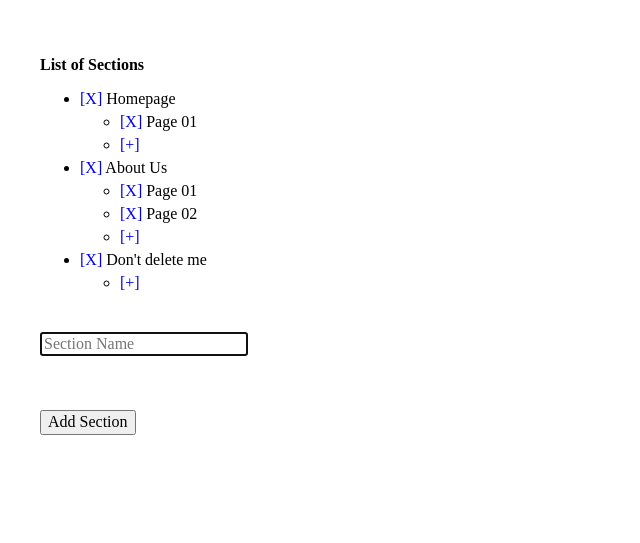
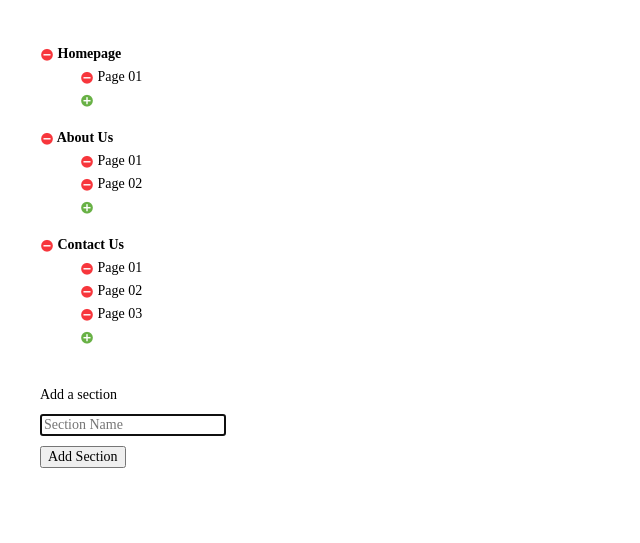
Before and after one commit to MarioDabrowski/listingapp, a PHP site: page / in a window 1280 px wide. Shown: the top 543 px of the page, without its empty margins (0-640 px from the left). Run offline with PHP 8.4, Linux system fonts and the light colour scheme; some libraries are stand-ins or nearby versions.

Commit message:
Added icon fonts and cleaned up the ui a bit

```diff
--- a/assets/css/main.css
+++ b/assets/css/main.css
@@ -1,14 +1,115 @@
 body {
   padding: 40px;
   line-height: 18px;
+  font-size: 14px;
 }
 
-a{text-decoration: none;}
+h2 {
+  margin: 0 0 20px 0;
+  text-decoration: underline;
+}
 
-.input-sub-section{display:none;}
-[data-name="cancel"]{display:none;}
+ul {
+  list-style-type: none;
+  margin: 0;
+  padding: 0;
+}
 
-input:disabled{border:0; font-weight: bold;}
+ul ul {
+  margin-left: 40px;
+  margin-bottom: 20px;
+}
 
-.section-list{margin-bottom:40px;}
-.section-list li{margin-top:5px;}
+.section-list > li {
+  font-weight: bold;
+}
+
+.section-list > li li {
+  font-weight: normal;
+}
+
+.form-notification {
+  margin-bottom: 10px;
+}
+
+.form-options {
+  margin-top: 10px;
+}
+
+button + button {
+  margin-left: 6px;
+}
+
+a {
+  text-decoration: none;
+}
+
+.add-item,
+.remove-item {
+  -webkit-transition: color 0.2s;
+  transition: color 0.2s;
+}
+
+.add-item {
+  color: #68b145;
+}
+
+.remove-item {
+  color: #f7363c;
+}
+
+.add-item:hover,
+.remove-item:hover {
+  color: #1e2022;
+}
+
+.input-sub-section {
+  display: none;
+}
+
+[data-name="cancel"] {
+  display: none;
+}
+
+input:disabled {
+  border: 0;
+  font-weight: bold;
+}
+
+.section-list {
+  margin-bottom: 40px;
+}
+
+.section-list li {
+  margin-top: 5px;
+}
+
+@font-face {
+  font-family: 'listing-icons';
+  src: url("../fonts/listing-icons.eot?-34ivej");
+  src: url("../fonts/listing-icons.eot?#iefix-34ivej") format("embedded-opentype"), url("../fonts/listing-icons.woff?-34ivej") format("woff"), url("../fonts/listing-icons.ttf?-34ivej") format("truetype"), url("../fonts/listing-icons.svg?-34ivej#listing-icons") format("svg");
+  font-weight: normal;
+  font-style: normal;
+}
+
+[class^="icon-"], [class*=" icon-"] {
+  font-family: 'listing-icons';
+  speak: none;
+  font-style: normal;
+  font-weight: normal;
+  font-variant: normal;
+  text-transform: none;
+  line-height: 1;
+  vertical-align: middle;
+  /* Better Font Rendering =========== */
+  -webkit-font-smoothing: antialiased;
+  -moz-osx-font-smoothing: grayscale;
+}
+
+.icon-minus:before {
+  content: "\6d";
+}
+
+.icon-plus:before {
+  content: "\70";
+}
--- a/assets/css/scss/main.scss
+++ b/assets/css/scss/main.scss
@@ -1,5 +1,70 @@
 @import 'mixins';
 
-body{
-	padding: 40px;
+body {
+  padding: 40px;
+  line-height: 18px;
+  font-size: 14px;
 }
+
+h2{margin:0 0 20px 0; text-decoration: underline;}
+
+ul{list-style-type:none; margin:0; padding:0;}
+ul ul{margin-left:40px; margin-bottom:20px;}
+
+.section-list > li{font-weight:bold;}
+.section-list > li li{font-weight:normal;}
+
+.form-notification{margin-bottom:10px;}
+.form-options{margin-top:10px;}
+
+button + button{margin-left:6px;}
+
+a{text-decoration: none;}
+
+.add-item,
+.remove-item{transition:color 0.2s;}
+.add-item{color:#68b145;}
+.remove-item{color:#f7363c;}
+.add-item:hover,
+.remove-item:hover{color:#1e2022;}
+
+.input-sub-section{display:none;}
+[data-name="cancel"]{display:none;}
+
+input:disabled{border:0; font-weight: bold;}
+
+.section-list{margin-bottom:40px;}
+.section-list li{margin-top:5px;}
+
+@font-face {
+	font-family: 'listing-icons';
+	src:url('../fonts/listing-icons.eot?-34ivej');
+	src:url('../fonts/listing-icons.eot?#iefix-34ivej') format('embedded-opentype'),
+		url('../fonts/listing-icons.woff?-34ivej') format('woff'),
+		url('../fonts/listing-icons.ttf?-34ivej') format('truetype'),
+		url('../fonts/listing-icons.svg?-34ivej#listing-icons') format('svg');
+	font-weight: normal;
+	font-style: normal;
+}
+
+[class^="icon-"], [class*=" icon-"] {
+	font-family: 'listing-icons';
+	speak: none;
+	font-style: normal;
+	font-weight: normal;
+	font-variant: normal;
+	text-transform: none;
+	line-height: 1;
+	vertical-align:middle;
+
+	/* Better Font Rendering =========== */
+	-webkit-font-smoothing: antialiased;
+	-moz-osx-font-smoothing: grayscale;
+}
+
+.icon-minus:before {
+	content: "\6d";
+}
+.icon-plus:before {
+	content: "\70";
+}
--- a/assets/js/main.js
+++ b/assets/js/main.js
@@ -39,20 +39,20 @@ $.getJSON('assets/json/listing.json', function(data) {
 		parentIndex = key;
 
 		addItem = '<li>';
-		addItem += '<a href="#" class="remove-item" data-index="section-' + key + '">[X]</a> ';
+		addItem += '<a href="#" class="remove-item icon-minus" data-index="section-' + key + '"></a> ';
 		addItem += val.section;
 		addItem += '<ul class="sub-section-list">';
 
 		if (listing.sections[key].subSections) {
 			$.each(listing.sections[key].subSections, function(key, val) {
 				addItem += '<li>';
-				addItem += '<a href="#" class="remove-item" data-index="section-' + key + '" data-index-parent="parent-' + parentIndex + '">[X]</a> ';
+				addItem += '<a href="#" class="remove-item icon-minus" data-index="section-' + key + '" data-index-parent="parent-' + parentIndex + '"></a> ';
 				addItem += val.subSection;
 				addItem += '</li>';
 			});
 		}
 
-		addItem += '<li><a href="#" class="add-sub-section" data-index="section-' + key + '">[+]</a></li>';
+		addItem += '<li><a href="#" class="add-item icon-plus" data-index="section-' + key + '"></a></li>';
 		addItem += '</ul>';
 		addItem += '</li>';
 
@@ -64,7 +64,8 @@ $.getJSON('assets/json/listing.json', function(data) {
 // Cancel Button
 $('[data-name="cancel"]').on('click', function() {
 	$('.input-section').show();
-	$('.input-sub-section, .form-notification').hide();
+	$('.input-sub-section').hide();
+	$('.form-notification').html('Add a section');
 	$('[data-name="add"]').html('Add Section');
 	$(this).hide();
 });
@@ -94,16 +95,16 @@ $('ul').on('click', '.remove-item', function() {
 
 
 // Add sub section button
-$('ul').on('click', '.add-sub-section', function() {
+$('ul').on('click', '.add-item', function() {
 
 	// Keep track of which sub section you clicked on
 	currentIndex = afterDash($(this).attr('data-index'));
 
-	// Let the page know you're in add-sub-section state
-	$('body').attr('data-status', 'add-sub-section');
+	// Let the page know you're in add-item state
+	$('body').attr('data-status', 'add-item');
 
 	$('.input-section').hide();
-	$('.form-notification').show().html('Add a subsection to ' + listing.sections[currentIndex].section);
+	$('.form-notification').show().html('Add a sub section to <strong>' + listing.sections[currentIndex].section + '</strong>');
 	$('.input-sub-section').show().focus();
 	$('[data-name="add"]').html('Add Sub Section');
 	$('[data-name="cancel"]').show();
@@ -111,7 +112,7 @@ $('ul').on('click', '.add-sub-section', function() {
 
 // Add Item
 $('[data-name="add"]').on('click', function() {
-	if ($('body').attr('data-status') == 'add-sub-section') {
+	if ($('body').attr('data-status') == 'add-item') {
 		// If we're dealing with adding a sub section
 
 		if ($('.input-sub-section').val()) {
--- a/assets/json/listing.json
+++ b/assets/json/listing.json
@@ -1 +1 @@
-{"sections":[{"section":"Homepage","subSections":[{"subSection":"Page 01"}]},{"section":"About Us","subSections":[{"subSection":"Page 01"},{"subSection":"Page 02"}]},{"section":"Don't delete me"}]}
+{"sections":[{"section":"Homepage","subSections":[{"subSection":"Page 01"}]},{"section":"About Us","subSections":[{"subSection":"Page 01"},{"subSection":"Page 02"}]},{"section":"Contact Us","subSections":[{"subSection":"Page 01"},{"subSection":"Page 02"},{"subSection":"Page 03"}]}]}
--- a/index.html
+++ b/index.html
@@ -26,20 +26,16 @@
 		<![endif]-->
 
 	<div class="listing">
-		<p><strong>List of Sections</strong>
-		</p>
 		<ul class="section-list"></ul>
 	</div>
 	<form>
-		<div class="form-notification"></div>
+		<div class="form-notification">Add a section</div>
 		<input type="text" class="input-section" placeholder="Section Name" />
-		<br />
-		<br />
 		<input type="text" class="input-sub-section" placeholder="Sub Section Name" />
-		<br />
-		<br />
-		<button data-name="add">Add Section</button>
-		<button data-name="cancel">Cancel</button>
+		<div class="form-options">
+			<button data-name="add">Add Section</button>
+			<button data-name="cancel">Cancel</button>
+		</div>
 	</form>
 	<br />
 	<br />
```
Also changed, not shown: assets/fonts/listing-icons.ttf (added), assets/fonts/listing-icons.woff (added), 2 other files.
